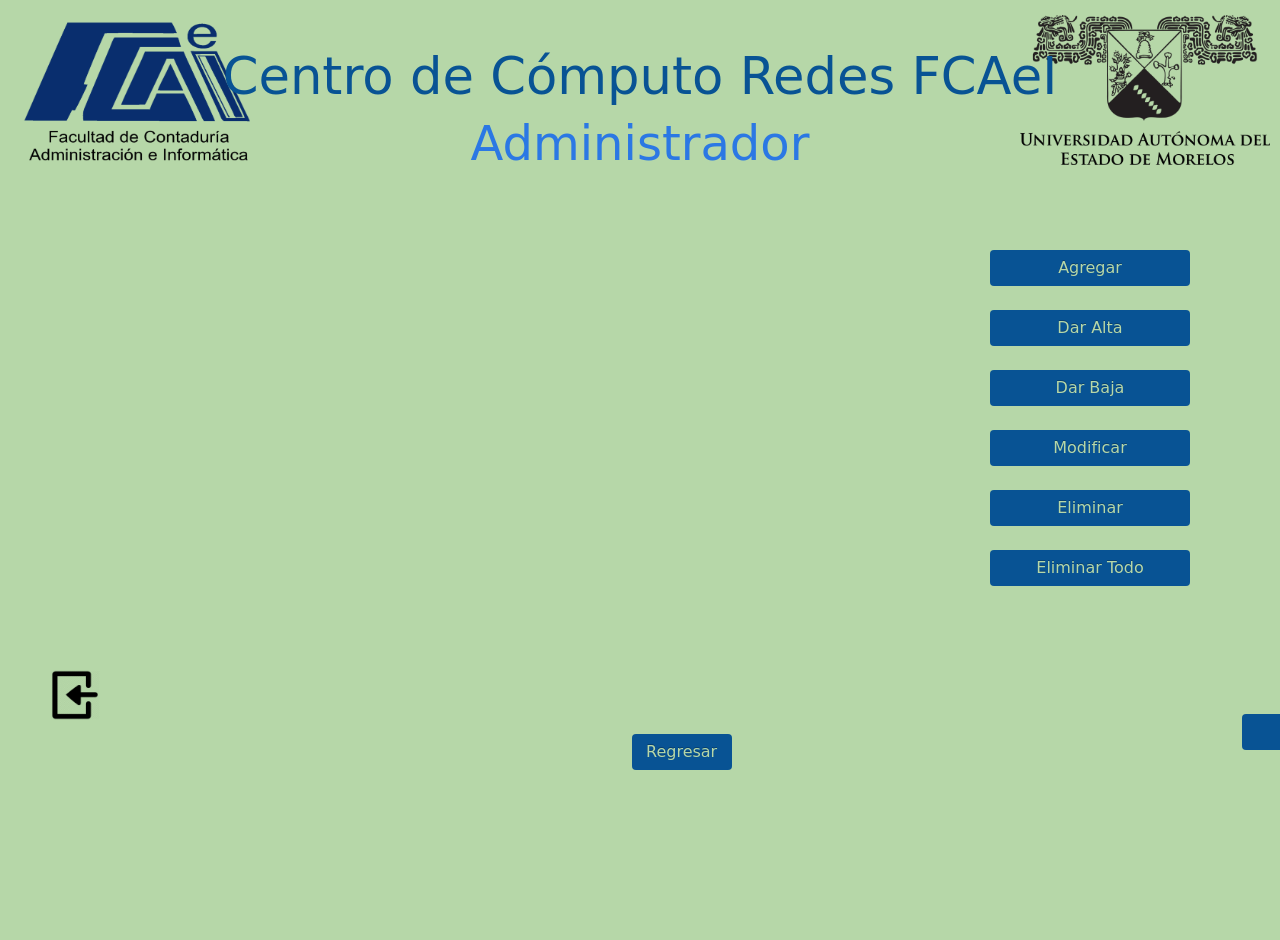
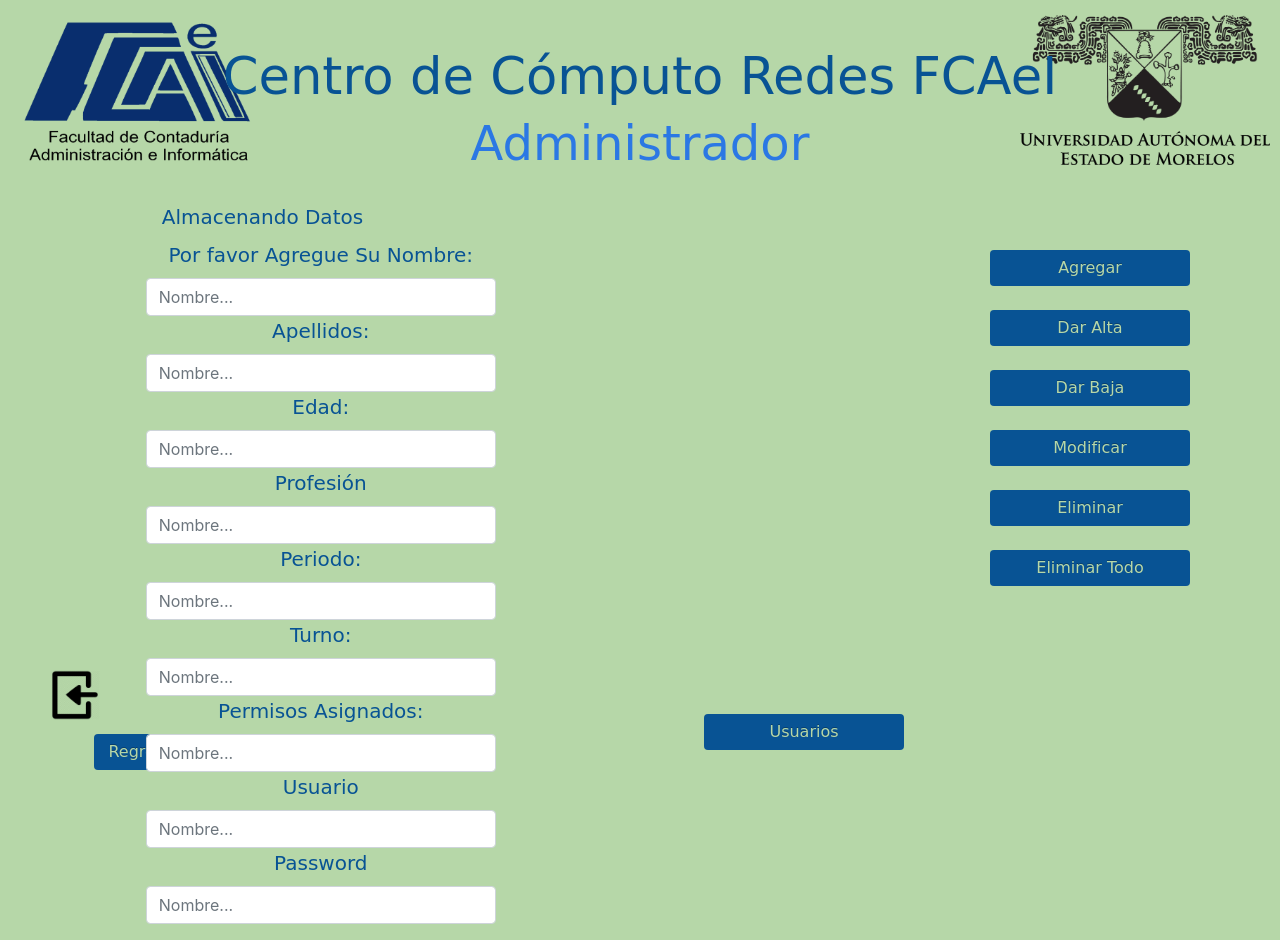
Before and after one commit to luisdavid919/ccreduaem, a PHP site: page /admin_admin.html in a window 1280 px wide. Before the commit the page ends 770 px from the top, so only its background shows below. Run offline with PHP 8.4, Linux system fonts and the light colour scheme; some libraries are stand-ins or nearby versions.

Commit message:
EN PROCESO!
Aun no está terminada el formulario de registro de usuarios,
sigue pendiente la conexion del logeo.

```diff
--- a/admin_admin.html
+++ b/admin_admin.html
@@ -54,7 +54,36 @@
       <div class='boton' >
         <a class="btn btn-primary6" href="http://localhost/ccreduaem/admin.html" role="button">Regresar</a>
         </div>
-
+<!-- FORMULARIO -->
+<!-- EN PROCESO-->
+<div class="container">
+  <div class="row">
+    <div class="col-2">
+      <div class="form-group">
+        <div class="new-label col-8" style="margin-top:20px;"><label>Almacenando Datos</label></div>
+        <label>Por favor Agregue Su Nombre:</label>
+        <input type="text" class="form-control" placeholder="Nombre...">
+        <label>Apellidos:</label>
+        <input type="text" class="form-control" placeholder="Nombre...">
+        <label>Edad:</label>
+        <input type="text" class="form-control" placeholder="Nombre...">
+        <label>Profesión</label>
+        <input type="text" class="form-control" placeholder="Nombre...">
+        <div class="w-100"></div>
+        <div class="col"><label>Periodo:</label></div>
+        <input type="text" class="form-control" placeholder="Nombre...">
+        <label>Turno:</label>
+        <input type="text" class="form-control" placeholder="Nombre...">
+        <label>Permisos Asignados:</label>
+        <input type="text" class="form-control" placeholder="Nombre...">
+        <label>Usuario</label>
+        <input type="text" class="form-control" placeholder="Nombre...">
+        <label>Password</label>
+        <input type="text" class="form-control" placeholder="Nombre...">
+      </div>
+    </div>
+  </div>
+</div>
 
   <script src="js/jquery.js"></script>
   <script src="js/bootstrap.js"></script>
--- a/css/estilos.css
+++ b/css/estilos.css
@@ -437,8 +437,7 @@
 }
 /* Tamaño del Texto */
 label{
-  margin-top: 15px;
-  font-size: 70px;
+  font-size: 20px;
   color: #085394;
   font-family:cursive;
   text-align: center;
@@ -452,5 +451,5 @@
   text-shadow: 0 -1px 0 rgba(0, 0, 0, 0.25);
   background-color: #085394;
   border: none;
-  margin-left: 47%;
+  margin-left: 5%;
 }
```
Also changed, not shown: principal.php (+6 -2 lines).
